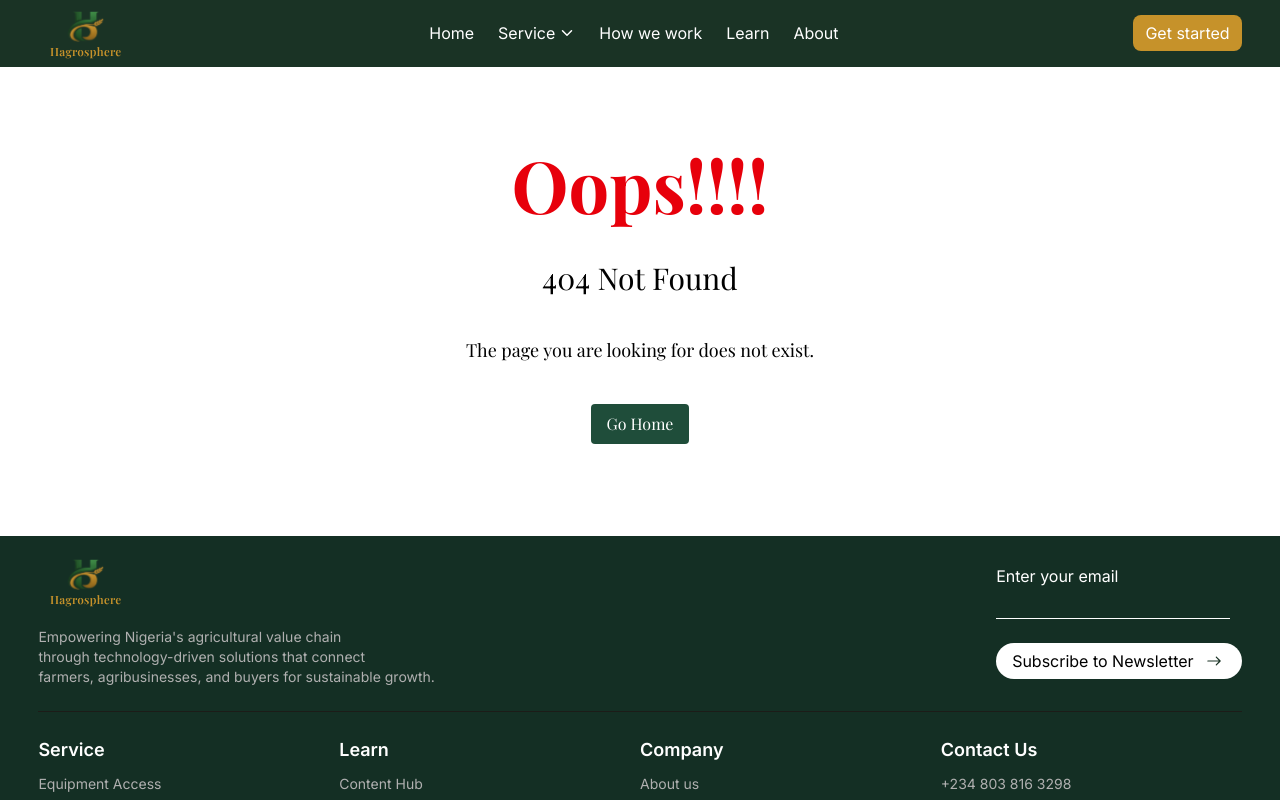
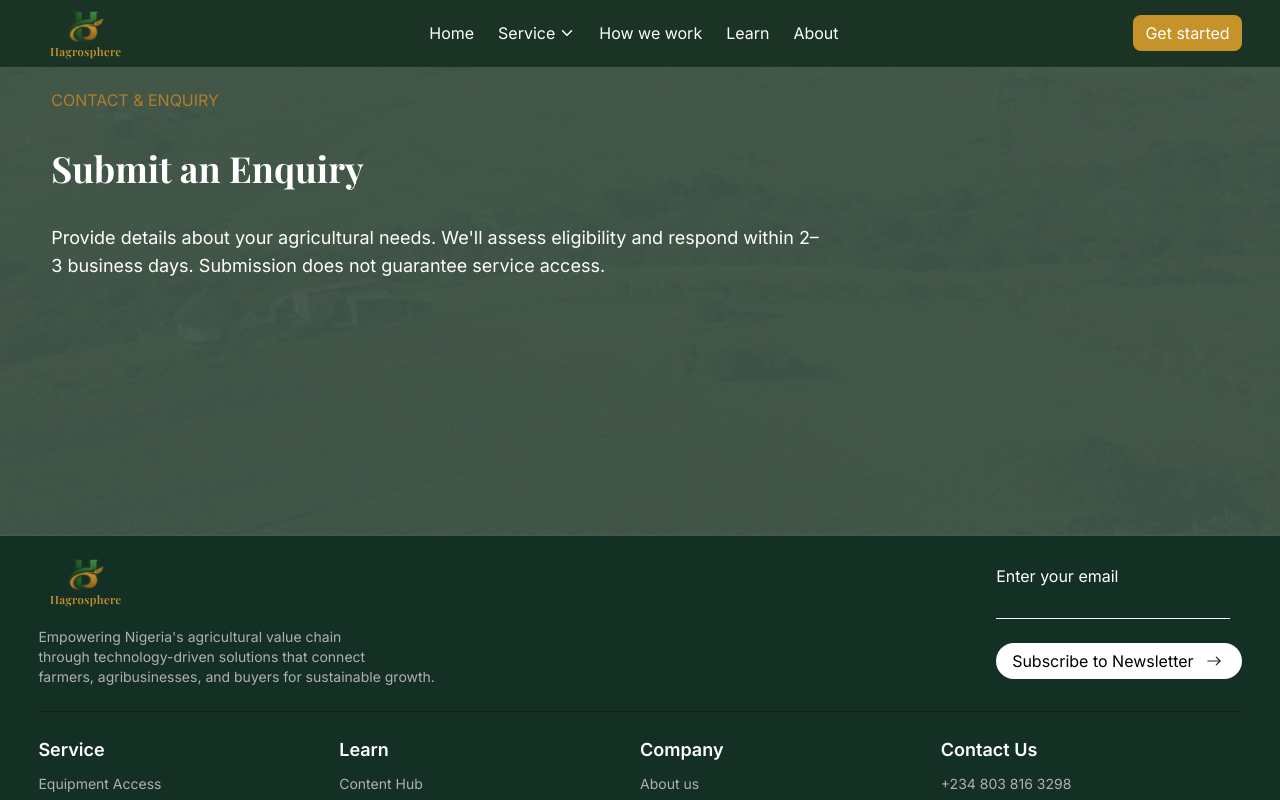
Before and after one commit to Hagrosphere/hagrosphere, a React (Vite) app: page /contact-us in a window 1280 px wide. Shown: the top 800 px of the page. Built offline with nearby package versions, Linux system fonts and the light colour scheme; a web font is replaced by a local one.

Commit message:
spinners added

```diff
--- a/src/App.jsx
+++ b/src/App.jsx
@@ -1,3 +1,4 @@
+import { useState, useEffect } from "react";
 import { createBrowserRouter, RouterProvider } from "react-router";
 import {
   About,
@@ -10,6 +11,7 @@ import {
   ServiceDetails,
   Services,
   Errorpage,
+  ContactUs,
 } from "./pages";
 
 const routes = [
@@ -17,42 +19,16 @@ const routes = [
     path: "/",
     element: <LandingLayout />,
     children: [
-      {
-        index: true,
-        element: <Home />,
-      },
-      {
-        path: "/about",
-        element: <About />,
-      },
-      {
-        path: "/services",
-        element: <Services />,
-      },
-      {
-        path: "/services/:slug",
-        element: <ServiceDetails />,
-      },
-      {
-        path: "/how-we-work",
-        element: <HowWeWork />,
-      },
-      {
-        path: "/learn",
-        element: <Learn />,
-      },
-      {
-        path: "/produce",
-        element: <Product />,
-      },
-      {
-        path: "/privacy-policy",
-        element: <PrivacyPolicy />,
-      },
-      {
-        path: "*",
-        element: <Errorpage />,
-      },
+      { index: true, element: <Home /> },
+      { path: "/about", element: <About /> },
+      { path: "/services", element: <Services /> },
+      { path: "/services/:slug", element: <ServiceDetails /> },
+      { path: "/how-we-work", element: <HowWeWork /> },
+      { path: "/learn", element: <Learn /> },
+      { path: "/produce", element: <Product /> },
+      { path: "/privacy-policy", element: <PrivacyPolicy /> },
+      { path: "/contact-us", element: <ContactUs /> },
+      { path: "*", element: <Errorpage /> },
     ],
   },
 ];
@@ -60,6 +36,21 @@ const routes = [
 const router = createBrowserRouter(routes);
 
 function App() {
+  const [loading, setLoading] = useState(true);
+
+  useEffect(() => {
+    const timer = setTimeout(() => setLoading(false), 5000);
+    return () => clearTimeout(timer);
+  }, []);
+
+  if (loading) {
+    return (
+      <div className="flex items-center justify-center h-screen">
+        <div className="animate-spin rounded-full h-14 w-14 border-t-4 border-b-4 border-bg-btn-primary"></div>
+      </div>
+    );
+  }
+
   return <RouterProvider router={router} />;
 }
 
--- a/src/pages/ContactUs.jsx
+++ b/src/pages/ContactUs.jsx
@@ -1,7 +1,13 @@
+import { HeroSection } from "../components";
+
 const ContactUs = () => {
   return (
-    <div>
-      <h2>ContactUs</h2>
+    <div className="w-full">
+      <HeroSection
+        subtitle="Contact & Enquiry"
+        title="Submit an Enquiry"
+        description="Provide details about your agricultural needs. We'll assess eligibility and respond within 2–3 business days. Submission does not guarantee service access."
+      />
     </div>
   );
 };
```
